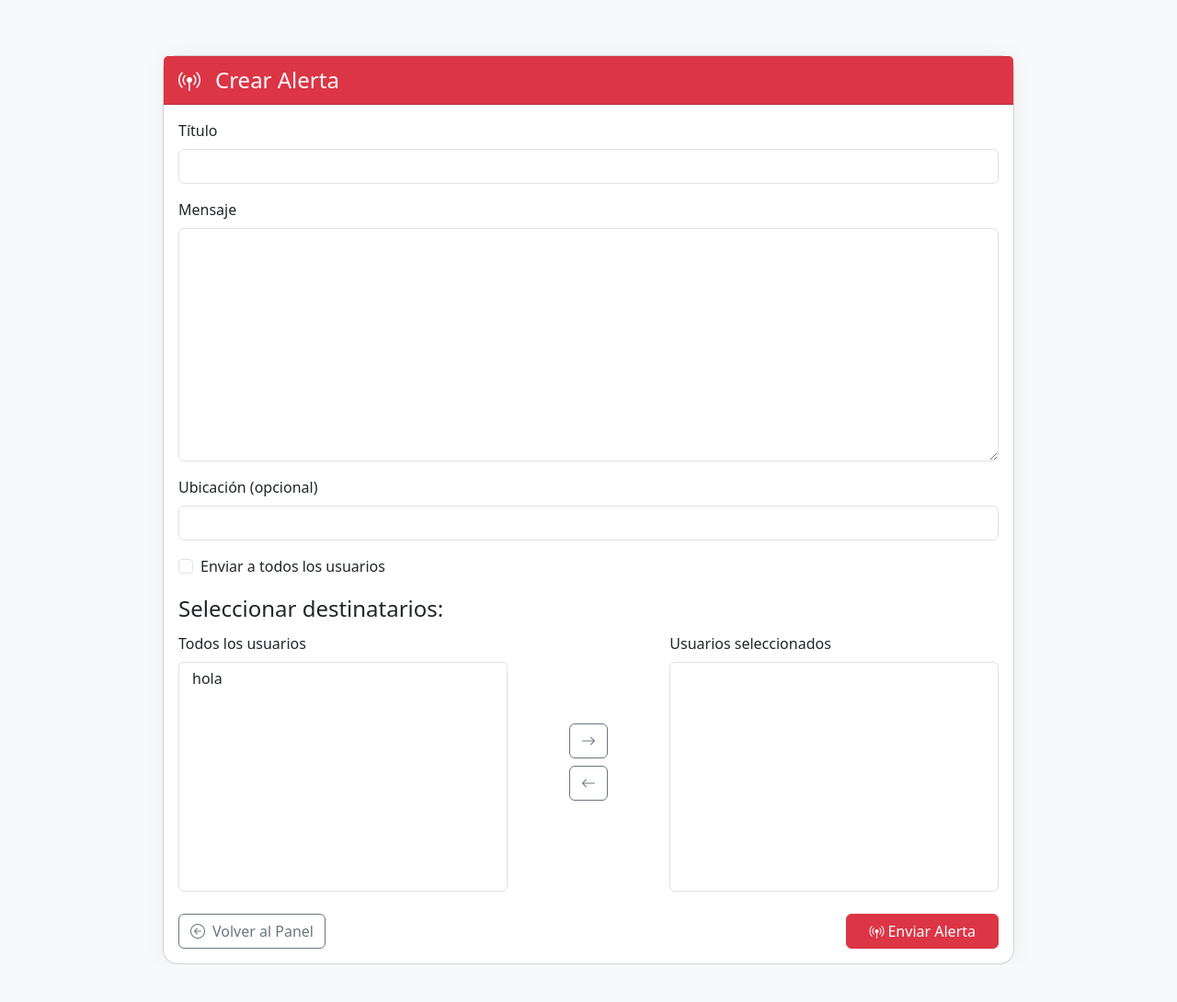
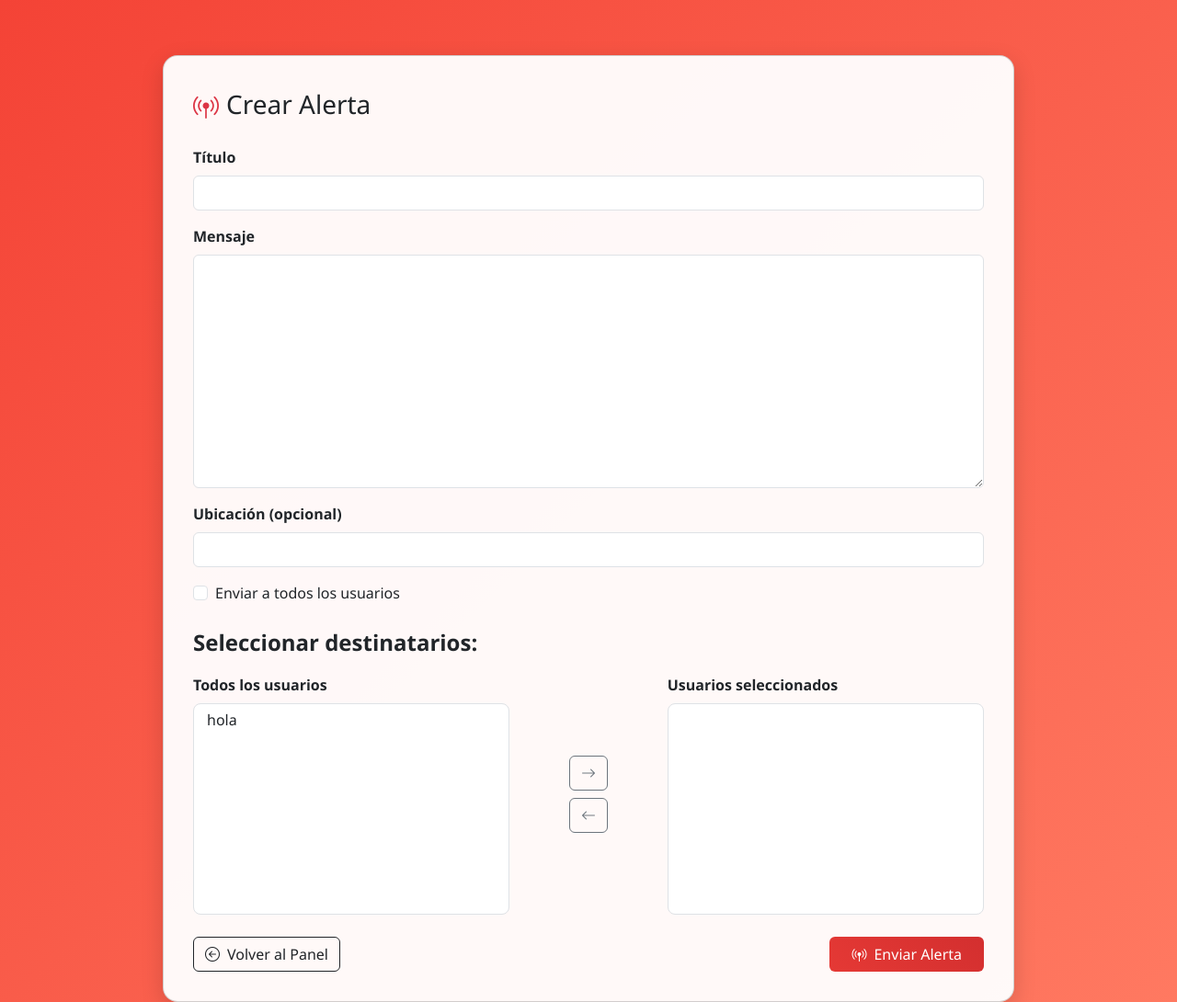
Before and after one commit to jss930/AvanceIngSoftware, a Django app: page /panel/alertas/crear/ in a window 1280 px wide. Shown: the whole page at 92% size. Before the commit the page ends 1049 px from the top, so only its background shows below. Run offline with Django 5.2, Linux system fonts and the light colour scheme; a user stored in the database is signed in; data comes from the database, SQL or seed files in the repository; both versions use the stored data as it was after the commit; lists and menus that the app fills with data are empty.

Commit message:
Mejorando la estetica de las plantillas relacionados con Alertas

```diff
--- a/app/admin_custom/templates/panel/crear_alerta.html
+++ b/app/admin_custom/templates/panel/crear_alerta.html
@@ -8,19 +8,44 @@
   <link href="https://cdn.jsdelivr.net/npm/bootstrap-icons@1.11.3/font/bootstrap-icons.min.css" rel="stylesheet">
   <style>
     body {
-      background-color: #f8f9fa;
+      background: linear-gradient(135deg, #f44336 0%, #ff7961 100%);
+      font-family: 'Segoe UI', sans-serif;
+      min-height: 100vh;
     }
+
+    .card-custom {
+      background: rgba(255, 255, 255, 0.96);
+      border-radius: 1rem;
+      box-shadow: 0 8px 24px rgba(0, 0, 0, 0.15);
+      padding: 2rem;
+    }
+
+    .form-label {
+      font-weight: 600;
+    }
+
+    .btn-danger {
+      background: linear-gradient(45deg, #e53935, #d32f2f);
+      border: none;
+    }
+
+    .btn-danger:hover {
+      background: linear-gradient(45deg, #c62828, #b71c1c);
+    }
+
+    select[multiple] {
+      height: 230px;
+      border-radius: 0.5rem;
+    }
+
     .form-section {
+      margin-top: 60px;
       max-width: 950px;
-      margin: auto;
-      margin-top: 60px;
+      margin-inline: auto;
     }
-    .card-custom {
-      border-radius: 1rem;
-      box-shadow: 0 0 25px rgba(0, 0, 0, 0.05);
-    }
-    select[multiple] {
-      height: 250px;
+
+    .btn-outline-secondary:hover {
+      transform: scale(1.05);
     }
   </style>
 </head>
@@ -28,15 +53,14 @@
 
 <div class="container form-section">
   <div class="card card-custom">
-    <div class="card-header bg-danger text-white d-flex align-items-center">
-      <i class="bi bi-broadcast-pin fs-4 me-3"></i>
-      <h4 class="mb-0">Crear Alerta</h4>
+    <div class="d-flex align-items-center mb-4">
+      <i class="bi bi-broadcast-pin fs-3 text-danger me-2"></i>
+      <h3 class="mb-0">Crear Alerta</h3>
     </div>
-    <div class="card-body">
 
     {% if messages %}
       {% for message in messages %}
-          <div class="alert alert-{{ message.tags }}">{{ message }}</div>
+        <div class="alert alert-{{ message.tags }} rounded-3 shadow-sm">{{ message }}</div>
       {% endfor %}
     {% endif %}
 
@@ -44,35 +68,31 @@
       {% csrf_token %}
 
       <div class="mb-3">
-          <label class="form-label" for="id_titulo">Título</label>
+        <label for="id_titulo" class="form-label">Título</label>
         {{ form.titulo }}
       </div>
 
       <div class="mb-3">
-          <label class="form-label" for="id_mensaje">Mensaje</label>
+        <label for="id_mensaje" class="form-label">Mensaje</label>
         {{ form.mensaje }}
       </div>
 
       <div class="mb-3">
-          <label class="form-label" for="id_ubicacion">Ubicación (opcional)</label>
+        <label for="id_ubicacion" class="form-label">Ubicación (opcional)</label>
         {{ form.ubicacion }}
       </div>
 
-        <!-- Checkbox enviar a todos -->
-        <div class="form-check mb-3">
+      <div class="form-check mb-4">
         <input class="form-check-input" type="checkbox" id="enviar_a_todos" name="enviar_a_todos">
-          <label class="form-check-label" for="enviar_a_todos">
-            Enviar a todos los usuarios
-          </label>
+        <label class="form-check-label" for="enviar_a_todos">Enviar a todos los usuarios</label>
       </div>
 
-        <!-- Dual Listbox -->
       <div id="dualbox_container">
-          <fieldset aria-labelledby="destinatarios-label">
-            <legend id="destinatarios-label" class="form-label">Seleccionar destinatarios:</legend>
+        <fieldset>
+          <legend class="form-label mb-3">Seleccionar destinatarios:</legend>
           <div class="row">
             <div class="col-md-5">
-                <label class="form-label" for="usuarios-disponibles">Todos los usuarios</label>
+              <label for="usuarios-disponibles" class="form-label">Todos los usuarios</label>
               <select id="usuarios-disponibles" class="form-control" multiple>
                 {% for usuario in form.fields.destinatarios.queryset %}
                   <option value="{{ usuario.id }}">{{ usuario.username }}</option>
@@ -90,61 +110,46 @@
             </div>
 
             <div class="col-md-5">
-                <label class="form-label" for="destinatarios">Usuarios seleccionados</label>
+              <label for="destinatarios" class="form-label">Usuarios seleccionados</label>
               <select id="destinatarios" name="destinatarios" class="form-control" multiple></select>
             </div>
           </div>
         </fieldset>
       </div>
 
-        <div class="d-flex justify-content-between align-items-center mt-4">
-          <a href="{% url 'gestionar_alertas' %}" class="btn btn-outline-secondary">
+      <div class="d-flex justify-content-between mt-4">
+        <a href="{% url 'gestionar_alertas' %}" class="btn btn-outline-dark">
           <i class="bi bi-arrow-left-circle me-2"></i>Volver al Panel
         </a>
-
         <button type="submit" class="btn btn-danger px-4">
-            <i class="bi bi-broadcast-pin me-1"></i>Enviar Alerta
+          <i class="bi bi-broadcast-pin me-2"></i>Enviar Alerta
         </button>
       </div>
     </form>
-
-    </div>
   </div>
 </div>
 
-<!-- JS -->
 <script src="https://cdn.jsdelivr.net/npm/bootstrap@5.3.7/dist/js/bootstrap.bundle.min.js"></script>
 <script>
-  // Mover usuarios entre listas
   function mover(origenId, destinoId) {
     const origen = document.getElementById(origenId);
     const destino = document.getElementById(destinoId);
-
     for (const opcion of Array.from(origen.selectedOptions)) {
       origen.remove(opcion.index);
       destino.add(opcion);
     }
   }
 
-  // Desactivar dualbox si se marca "enviar a todos"
   document.getElementById('enviar_a_todos').addEventListener('change', function () {
     const dualbox = document.getElementById('dualbox_container');
     dualbox.style.display = this.checked ? 'none' : 'block';
-
-    // Limpiar destinatarios si está marcado
-    if (this.checked) {
-      document.getElementById('destinatarios').innerHTML = '';
-    }
+    if (this.checked) document.getElementById('destinatarios').innerHTML = '';
   });
 
-  // Asegurarse que los destinatarios estén seleccionados al enviar
   document.getElementById('form-alerta').addEventListener('submit', function () {
     const select = document.getElementById('destinatarios');
-    for (const option of select.options) {
-      option.selected = true;
-    }
+    for (const option of select.options) option.selected = true;
   });
 </script>
-
 </body>
 </html>
```
Also changed, not shown: app/admin_custom/templates/panel/editar_alerta.html (+44 -11 lines), app/admin_custom/templates/panel/eliminar_alerta.html (+43 -11 lines), app/admin_custom/templates/panel/gestionar_alertas.html (+33 -21 lines), db.sqlite3. Lines whose indentation alone changed are shown as unchanged.
